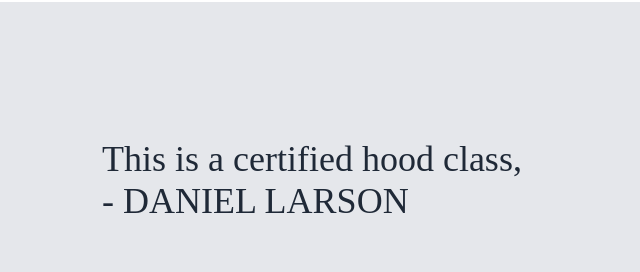
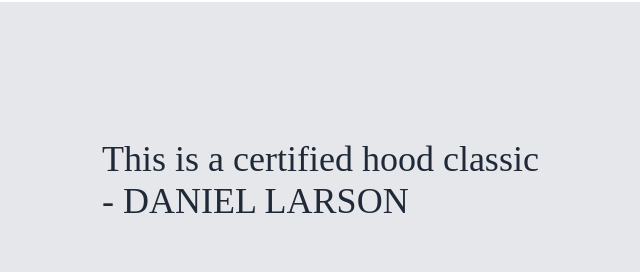
Before and after one commit to Aiden-Gold/Landing-Page, a plain HTML site: page index.html in a window 1280 px wide. Shown: the part 920-1192 px from the top of the page, 156-796 px from the left. Drawn offline with Linux system fonts and the light colour scheme.

Commit message:
Update index.html

```diff
--- a/index.html
+++ b/index.html
@@ -44,7 +44,7 @@
 
 <div class="quotecontainer">
 <div class="quote">
-    <p>This is a certified hood class,<br> - DANIEL LARSON </p>
+    <p>This is a certified hood classic<br> - DANIEL LARSON </p>
 </div>
 </div>
 
```
